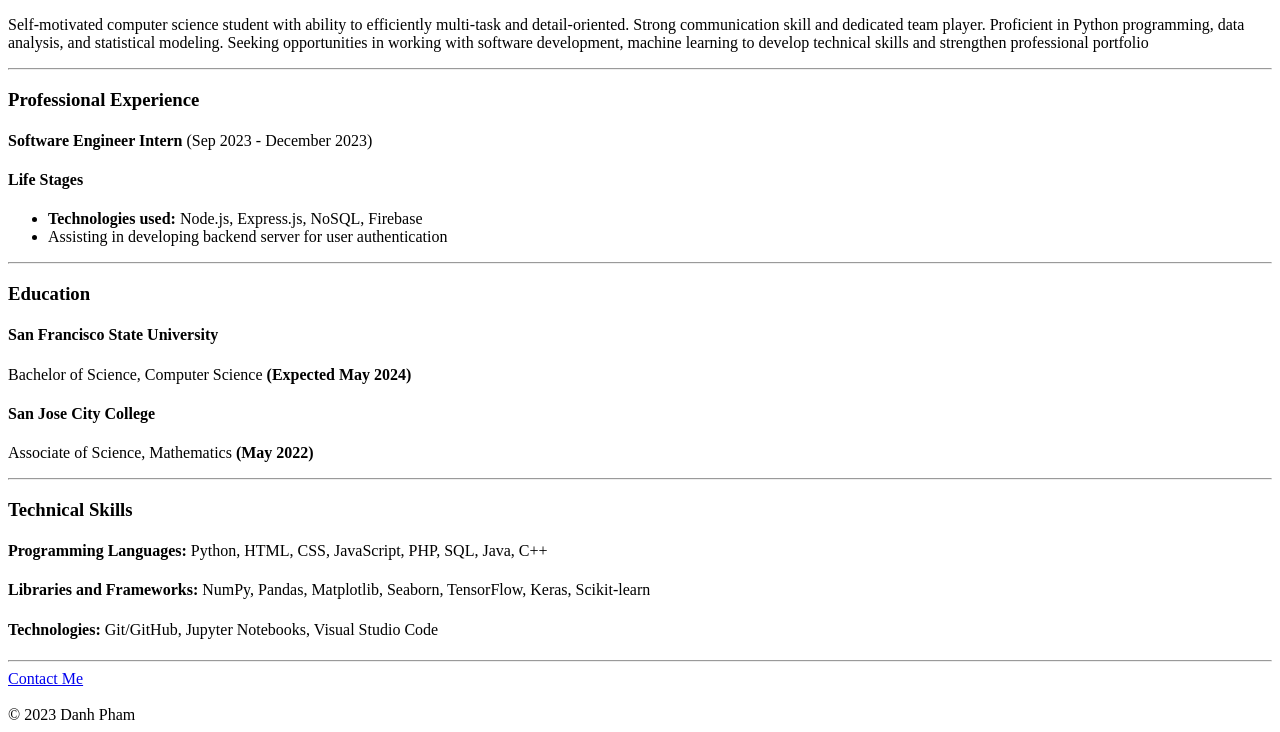
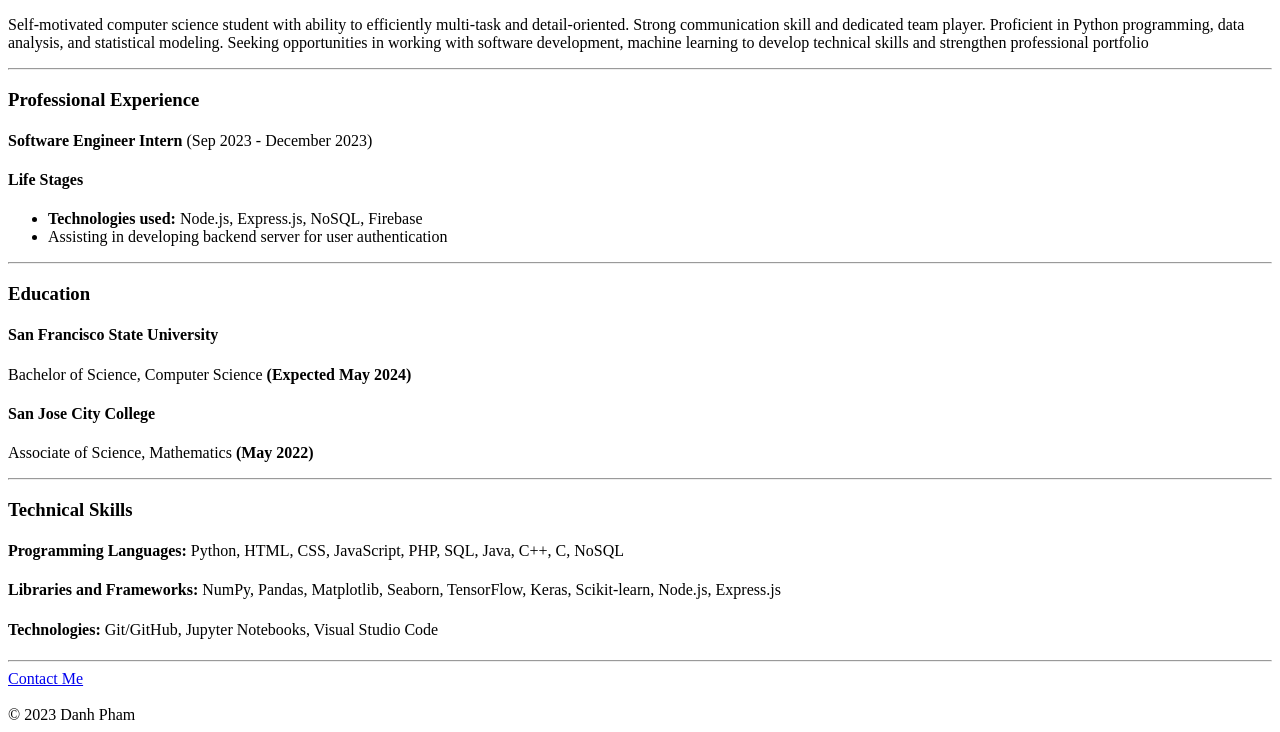
Before and after one commit to danhpham2000/Online-Resume, a plain HTML site: page index.html in a window 1280 px wide. Shown: the part 315-1047 px from the top of the page. Drawn offline with Linux system fonts and the light colour scheme.

Commit message:
Update index.html

```diff
--- a/index.html
+++ b/index.html
@@ -34,8 +34,8 @@
     <hr>
 
     <h3>Technical Skills</h3>
-    <h4>Programming Languages: <span style="font-weight: normal;">Python, HTML, CSS, JavaScript, PHP, SQL, Java, C++</span> </h4>
-    <h4>Libraries and Frameworks: <span style="font-weight: normal;">NumPy, Pandas, Matplotlib, Seaborn, TensorFlow, Keras, Scikit-learn</span></h4>
+    <h4>Programming Languages: <span style="font-weight: normal;">Python, HTML, CSS, JavaScript, PHP, SQL, Java, C++, C, NoSQL</span></h4>
+    <h4>Libraries and Frameworks: <span style="font-weight: normal;">NumPy, Pandas, Matplotlib, Seaborn, TensorFlow, Keras, Scikit-learn, Node.js, Express.js</span></h4>
     <h4>Technologies: <span style="font-weight: normal;">Git/GitHub, Jupyter Notebooks, Visual Studio Code</span></h4>
     <hr>
     <a href="contact.html">Contact Me</a>
```
